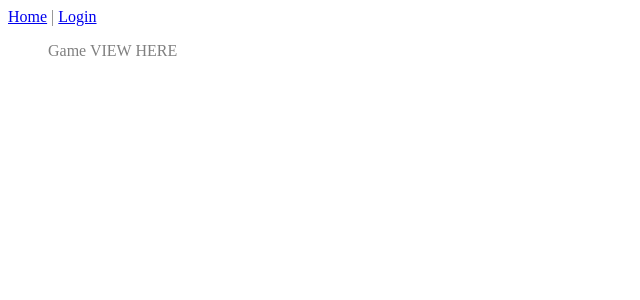
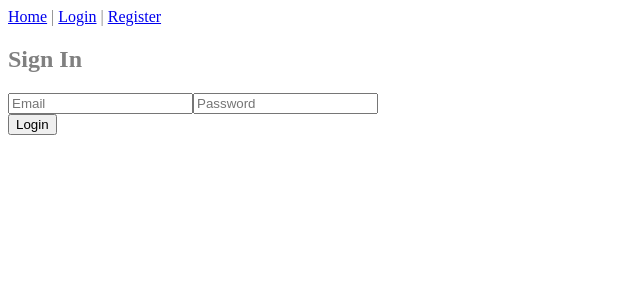
Before and after one commit to cstupi/VStock, a Vue app: page /login in a window 1280 px wide. Shown: the top 300 px of the page, without its empty margins (0-640 px from the left). Built offline with nearby package versions, Linux system fonts and the light colour scheme.

Commit message:
Allow html history mode. Login and views working. Auth defaults to required

```diff
--- a/src/app.vue
+++ b/src/app.vue
@@ -1,11 +1,12 @@
 <template>
   <div class="center-content">
     <div>
-      <router-link to="/">Home</router-link> |
-      <router-link to="login">Login</router-link>
+      <router-link :to="{ name: 'home' }">Home</router-link> |
+      <router-link :to="{ name: 'login' }">Login</router-link> |
+      <router-link :to="{ name: 'register' }">Register</router-link>
       <span v-if="isLoggedIn"> |
         <a @click="logout">Logout</a> |
-        <router-link to="/profile">Profile</router-link>
+        <router-link :to="{ name: 'profile' }">Profile</router-link>
       </span>
     </div>
     <div>
--- a/src/router.js
+++ b/src/router.js
@@ -10,22 +10,28 @@ import Profile from './components/Profile.vue'
 
 Vue.use(Router)
 let router = new Router({
+  mode: 'history',
   routes: [
     {
       path: '/',
       name: 'home',
       component: Home
     },
-    { path: '*', component: Login },
+    {
+      path: 'register',
+      name: 'register',
+      component: Register,
+      meta: {
+        requiresAuth: false
+      }
+    },
     {
       path: 'login',
       name: 'login',
-      compontent: Login
-    },
-    {
-      path: 'register',
-      name: 'register',
-      component: Register
+      component: Login,
+      meta: {
+        requiresAuth: false
+      }
     },
     {
       path: '/profile',
@@ -39,18 +45,16 @@ let router = new Router({
 })
 
 router.beforeEach((to,from,next) => {
-  if(to.matched.some(record => record.meta.requiresAuth)) {
+  console.log(to.matched)
+  if(to.matched.some(record => record.meta.requiresAuth === false)) {
+    next()
+    return
+  } else {
     if(store.getters.isLoggedIn){
-      console.log('This required auth')
       next()
       return
     }
-    console.log('auth failure')
-    next('login')
-  } else {
-    console.log('no auth needed')
-    console.log(to.matched)
-    next()
+    next({ name: 'login'})
   }
 })
 export default router
```
Also changed, not shown: 1 other file (tests, documents, lock files or other folders).
